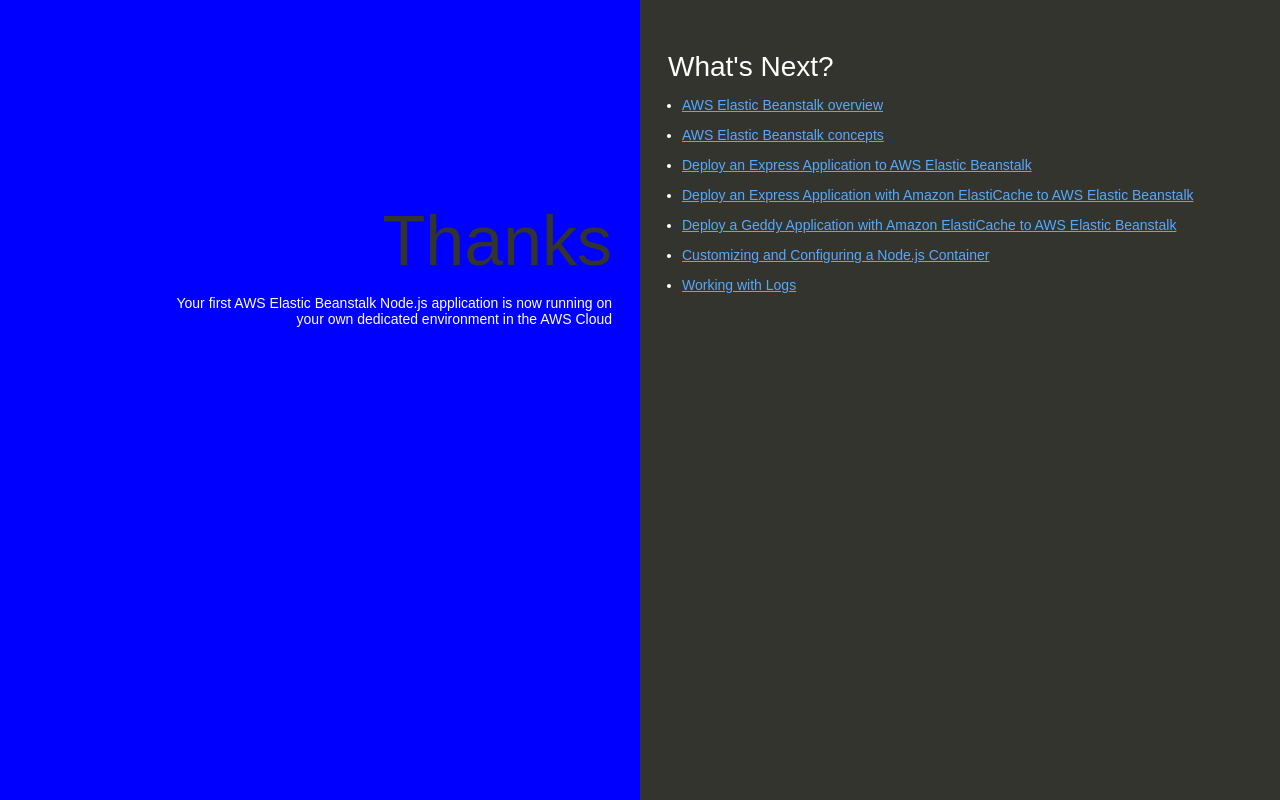
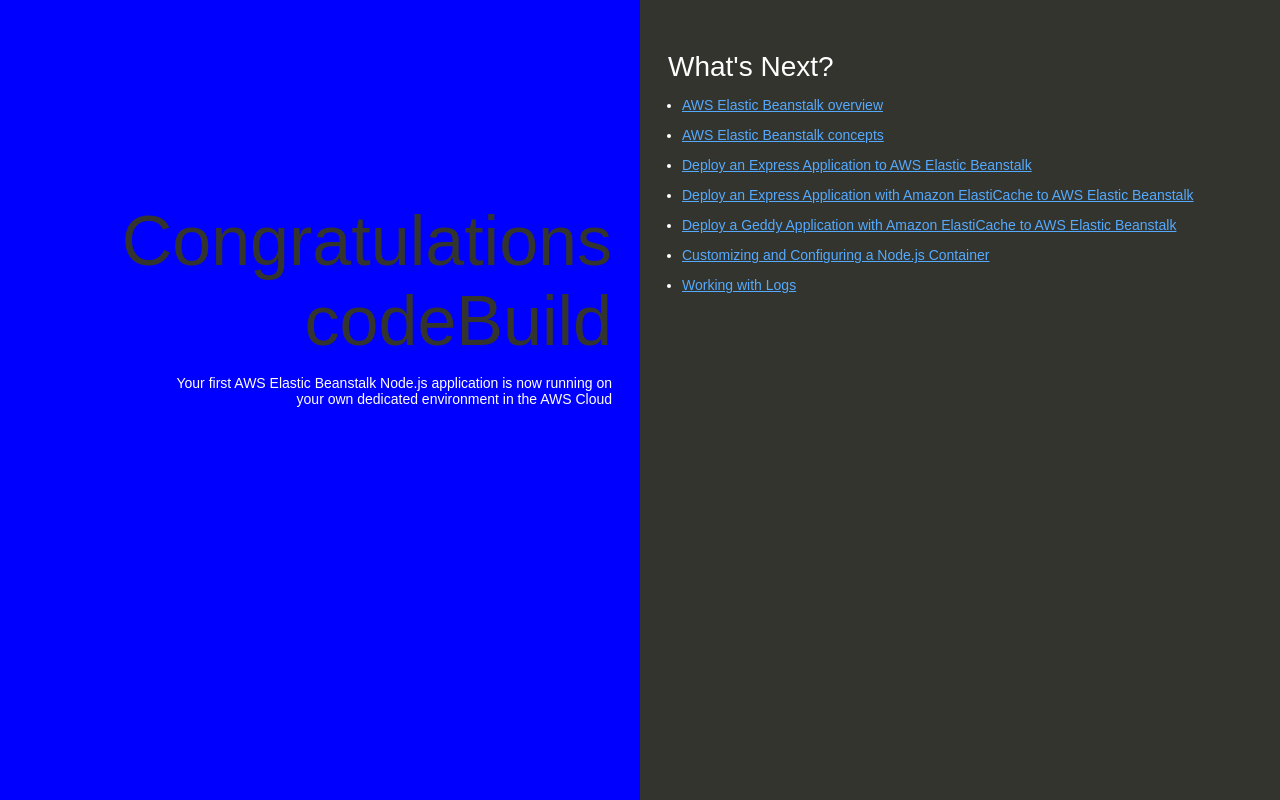
Before and after one commit to SaiKurra18/Myhub, a website: page index.html in a window 1280 px wide. Drawn offline with Linux system fonts and the light colour scheme.

Commit message:
Update index.html
updated code

```diff
--- a/index.html
+++ b/index.html
@@ -74,7 +74,7 @@
   </head>
   <body>
     <div class="textColumn">
-      <h1>Thanks</h1>
+      <h1>Congratulations codeBuild</h1>
       <p>Your first AWS Elastic Beanstalk Node.js application is now running on your own dedicated environment in the AWS Cloud</p>
     </div>
     <div class="linksColumn">
```
